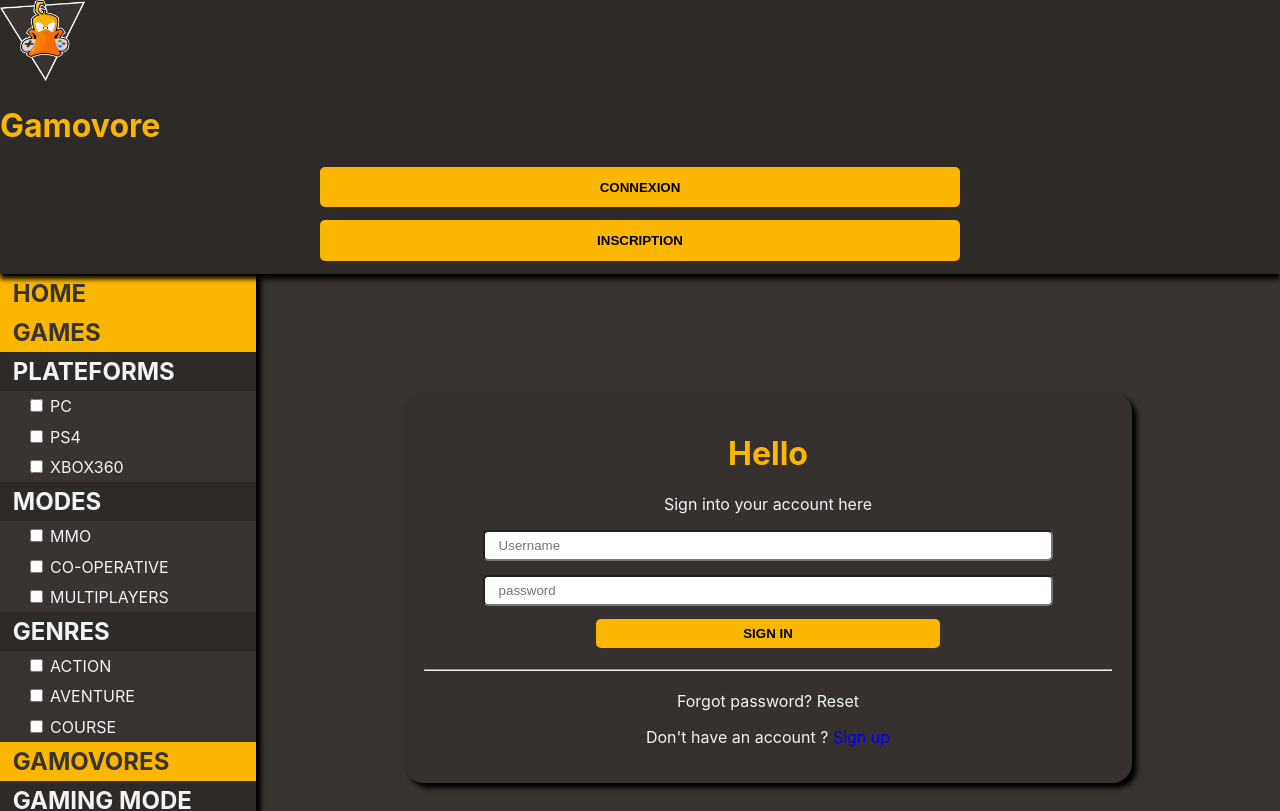
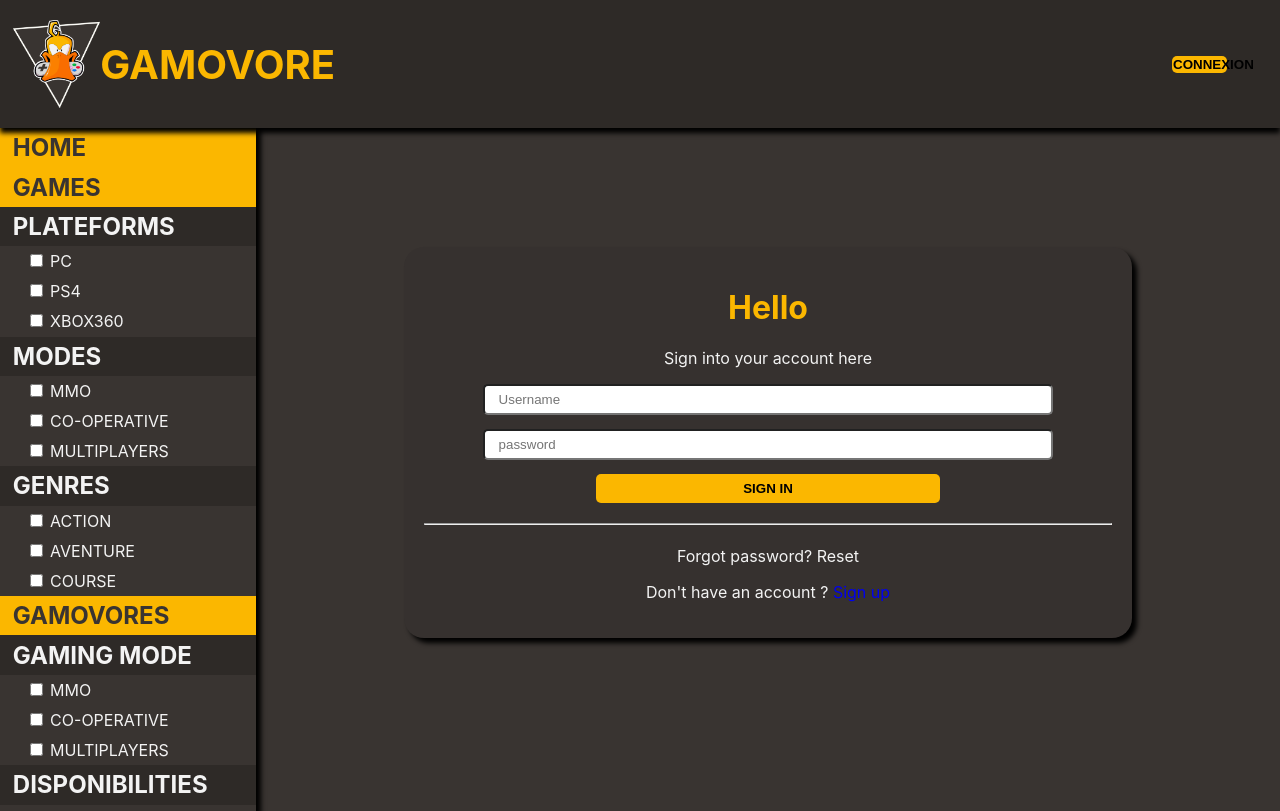
Before and after one commit to WildCodeSchool/Lyon-js-202005-project-gamovore, a React (Create React App) app: page /sign-in in a window 1280 px wide. Shown: the top 811 px of the page. Built offline with nearby package versions, Linux system fonts and the light colour scheme.

Commit message:
NavbarChanges

```diff
--- a/src/UserBase.js
+++ b/src/UserBase.js
@@ -7,7 +7,7 @@ export const UserBase = [
       department: "69",
       description:
         "Vestibulum ac est lacinia nisi venenatis tristique. Fusce congue, diam id ornare imperdiet, sapien urna pretium nisl, ut volutpat sapien arcu sed augue. Aliquam erat volutpat.",
-      avatar: "https://robohash.org/magnitemporibusullam.png?size=50x50&set=set1",
+      avatar: "https://www.festi.fr/media/catalog/product/cache/1/image/720x/9df78eab33525d08d6e5fb8d27136e95/deguisement-canard-gonflable_DEGUICHAKSH18Jaune_1.jpg",
       gameMode: ["MMO", "course"],
       gameGenre: ["Action"],
       favoriteGameId: [14],
--- a/src/components/Header.js
+++ b/src/components/Header.js
@@ -5,6 +5,10 @@ const Header = styled.header`
     z-index: 2;
     background-color: #2E2A27;
     box-shadow: 0 5px 5px #000000;
+    display: flex;
+    justify-content:space-between;
+    align-items:center;
+
 `;
 
 export default Header;
--- a/src/components/HeaderBox.js
+++ b/src/components/HeaderBox.js
@@ -6,18 +6,23 @@ import logoGamovore from '../logogamovorebrown.png';
 import Header from './Header';
 import ProfilButton from "./ProfilButton";
 import Button from "./Button";
+import Identity from "./Identity";
+import IsLogged from "./IsLogged";
 import Linked from "./Linked";
+import Title from "./Title";
 
 function HeaderBox () {
     const { currentUser } = useContext(AuthContext);
     return (
         <Header>
-            <img src={logoGamovore} alt="logo_gamovore" width="85px" height="81px"/>
-            <h1>Gamovore</h1>
-
-            {currentUser? <ProfilButton/> : <div><Linked to="/sign-in"><Button>Connexion</Button></Linked>
-            <Linked to="/sign-up"><Button>Inscription</Button></Linked></div>}
-
+            <Identity>
+            <img src={logoGamovore} alt="logo_gamovore" width="8%"/>
+            <Title>Gamovore</Title>
+            </Identity>
+            <IsLogged>
+            {currentUser? <ProfilButton/> : <Linked to="/sign-in"><Button>Connexion</Button></Linked>
+            }
+            </IsLogged>
         </Header>
     );
 }
--- /dev/null
+++ b/src/components/Identity.js
@@ -0,0 +1,10 @@
+import styled from 'styled-components';
+
+const Identity = styled.div`
+   display:flex;
+   flex-direction:row;
+   margin:1%;
+   align-items:center;
+`;
+
+export default Identity;
--- /dev/null
+++ b/src/components/IsLogged.js
@@ -0,0 +1,9 @@
+import styled from 'styled-components';
+
+const IsLogged = styled.div`
+   width:20%;
+   margin:2%;
+
+`;
+
+export default IsLogged;
--- a/src/components/ProfilButton.js
+++ b/src/components/ProfilButton.js
@@ -5,16 +5,19 @@ import { UserBase } from "../UserBase";
 import StyleForPseudo from "./Pseudo";
 import StyleForAvatar from "./Avatar";
 import StyleForProfilButton from "./StyledProfilButton";
+import Linked from "./Linked";
+
 
 
 const ProfilButton = () => {
     const { currentUser } = useContext(AuthContext);
     const detailsUser = UserBase.find(el => el.pseudo === currentUser);
     return (
-        <StyleForProfilButton>
+        <Linked to=""><StyleForProfilButton>
             <StyleForAvatar src={detailsUser.avatar}/>
             <StyleForPseudo>{detailsUser.pseudo}</StyleForPseudo>
         </StyleForProfilButton>
+        </Linked>
     )
 }
 
--- a/src/components/Pseudo.js
+++ b/src/components/Pseudo.js
@@ -4,7 +4,7 @@ const StyleForPseudo = styled.p`
 margin: 0 0 0.25rem;
 color: #eee;
 font-weight: 500;
-font-size: 2vw
+font-size: 1.5vw
 `;
 
 export default StyleForPseudo;
--- a/src/components/StyledProfilButton.js
+++ b/src/components/StyledProfilButton.js
@@ -2,10 +2,12 @@ import styled from "styled-components";
 
 const StyleForProfilButton = styled.button`
 padding: 1em;
-background: #555;
-width: 200px;
+background: none;
+border:none;
 display: flex;
 align-items: center;
+justify-content:flex-end;
+width:100%
 `;
 
 export default StyleForProfilButton;
--- /dev/null
+++ b/src/components/Title.js
@@ -0,0 +1,8 @@
+import styled from 'styled-components';
+
+const Title = styled.h1`
+  font-size:2.5em;
+  text-transform:uppercase;
+`;
+
+export default Title;
```
Also changed, not shown: 2 other files (tests, documents, lock files or other folders).
